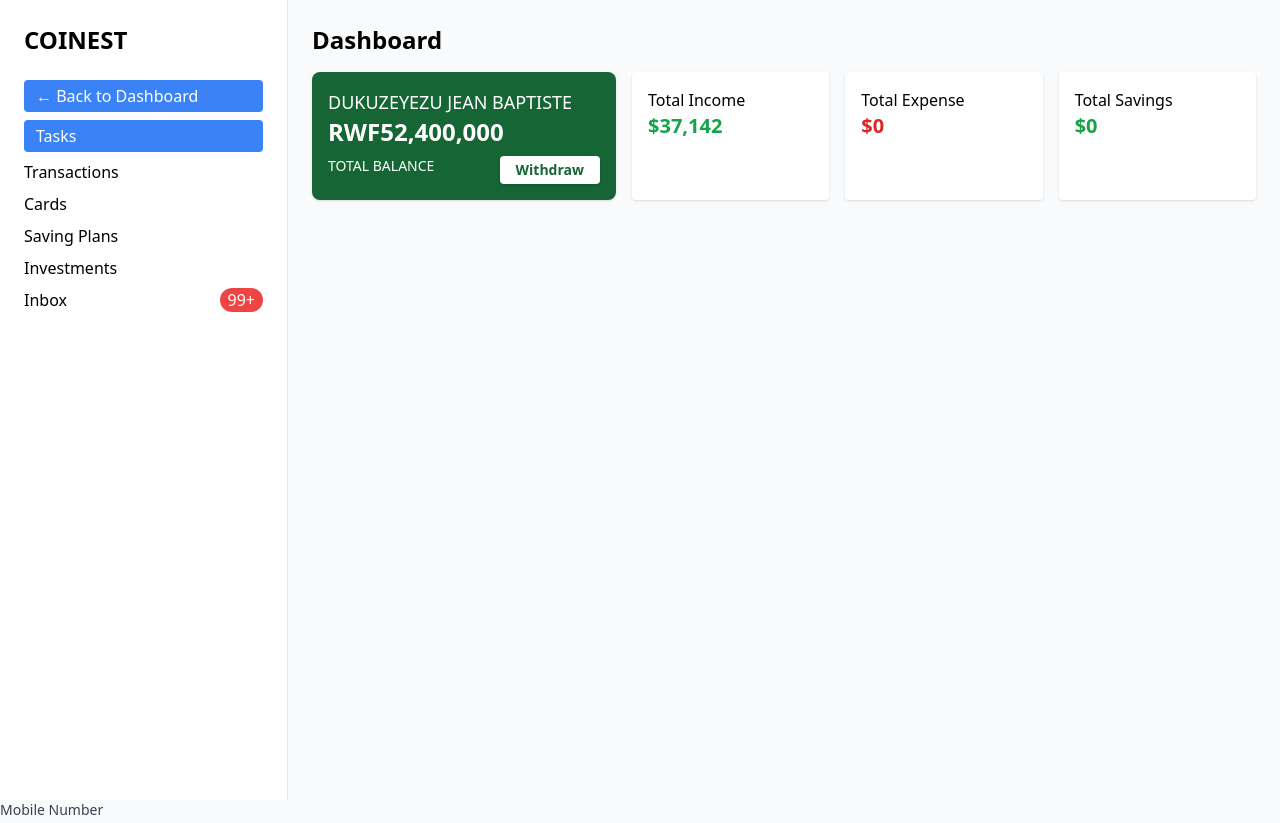
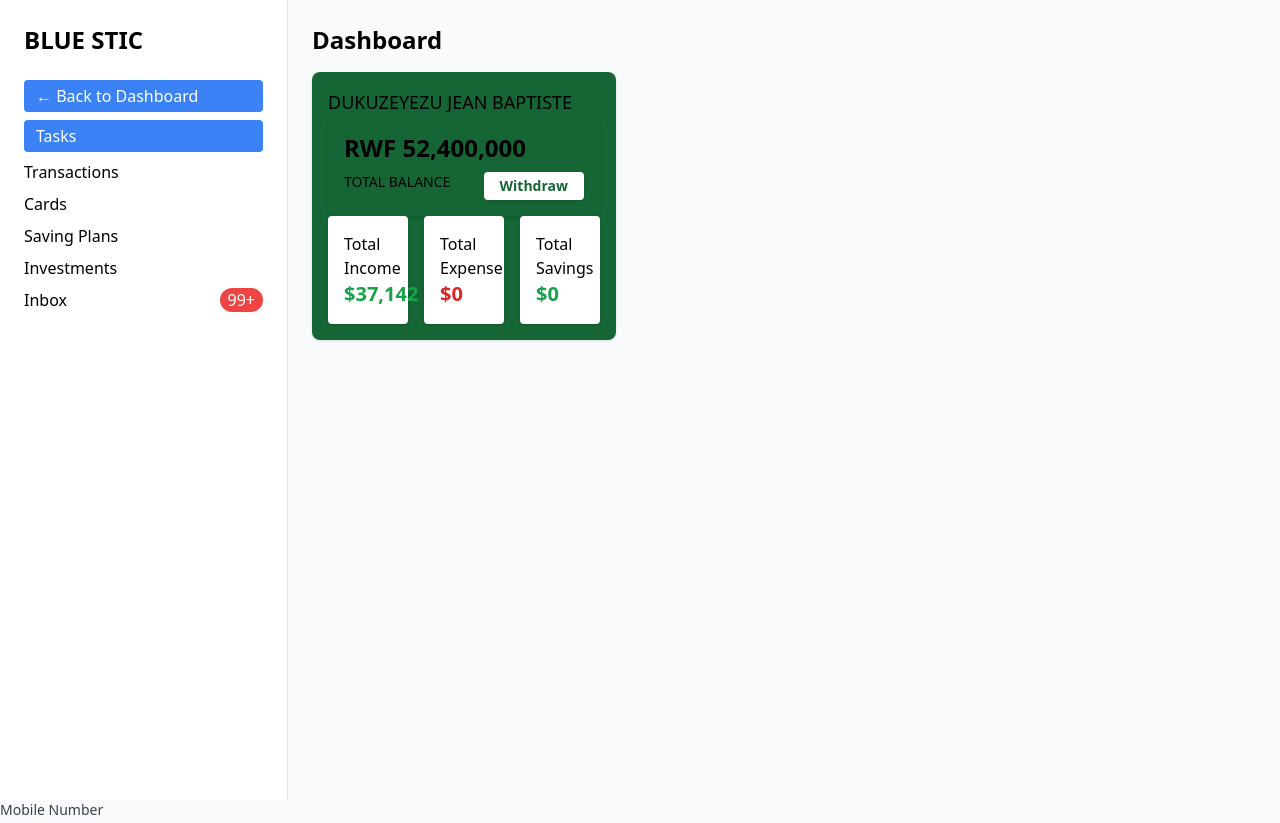
Before and after one commit to bluesticelectronic/dashboard, a plain HTML site: page index.html in a window 1280 px wide. Shown: the top 823 px of the page. Drawn offline with nearby package versions, Linux system fonts and the light colour scheme.

Commit message:
Update index.html

```diff
--- a/index.html
+++ b/index.html
@@ -4,7 +4,7 @@
 <head>
   <meta charset="UTF-8" />
   <meta name="viewport" content="width=device-width, initial-scale=1.0"/>
-  <title>COINEST Dashboard</title>
+  <title>BLUE STIC Dashboard</title>
   <script src="https://cdn.tailwindcss.com"></script>
   <style>
     .video-task {
@@ -65,7 +65,7 @@
   <div class="flex h-screen">
     <!-- Sidebar -->
     <aside class="w-72 bg-white border-r p-6">
-      <h1 class="text-2xl font-bold mb-6">COINEST</h1>
+      <h1 class="text-2xl font-bold mb-6">BLUE STIC</h1>
       <nav class="flex flex-col space-y-2">
         <a href="#" onclick="showDashboard()"><button class="bg-blue-500 text-white rounded px-3 py-1 w-full hover:bg-blue-600 text-left">← Back to Dashboard</button></a>
         <a href="#" id="tasksLink"><button class="bg-blue-500 text-white rounded px-3 py-1 w-full hover:bg-blue-600 text-left">Tasks</button></a>
@@ -81,9 +81,10 @@
     <main class="flex-1 p-6 overflow-auto" id="dashboardMain">
       <h2 class="text-2xl font-bold mb-4">Dashboard</h2>
       <div class="grid grid-cols-3 gap-4 mb-6">
-        <div class="bg-green-800 text-white p-4 rounded-lg shadow">
+        <div class="bg-green-800 text-green p-4 rounded-lg shadow">
           <h3 class="text-lg">DUKUZEYEZU JEAN BAPTISTE</h3>
-          <p class="text-2xl font-bold">RWF52,400,000</p>
+        <div class="bg-green-800 text-green p-4 rounded-lg shadow">
+          <p class="text-2xl font-bold">RWF 52,400,000</p>
           <div class="flex justify-between text-sm mt-2">
             <span>TOTAL BALANCE</span>
             <button onclick="showModal()" class="bg-white text-green-800 font-semibold px-4 py-1 rounded shadow hover:bg-green-100 transition">Withdraw</button>
```
